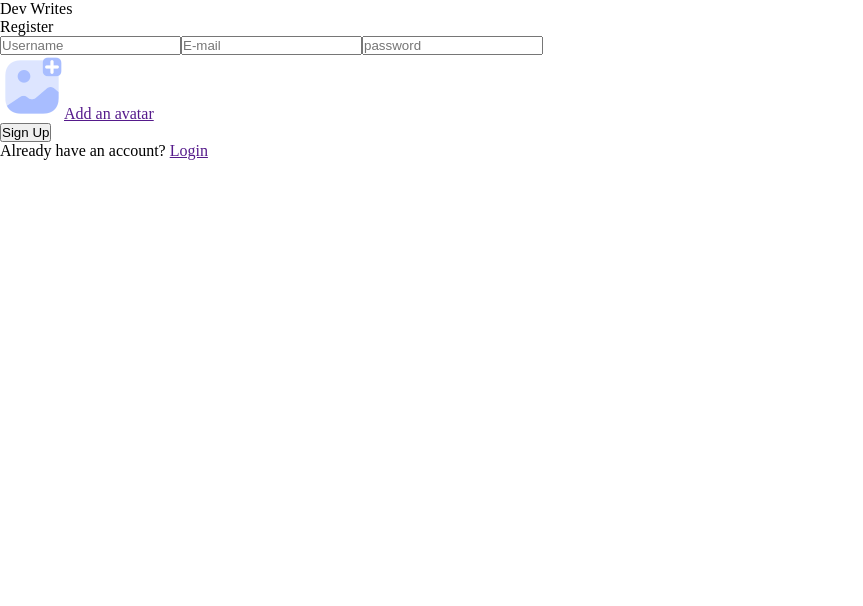
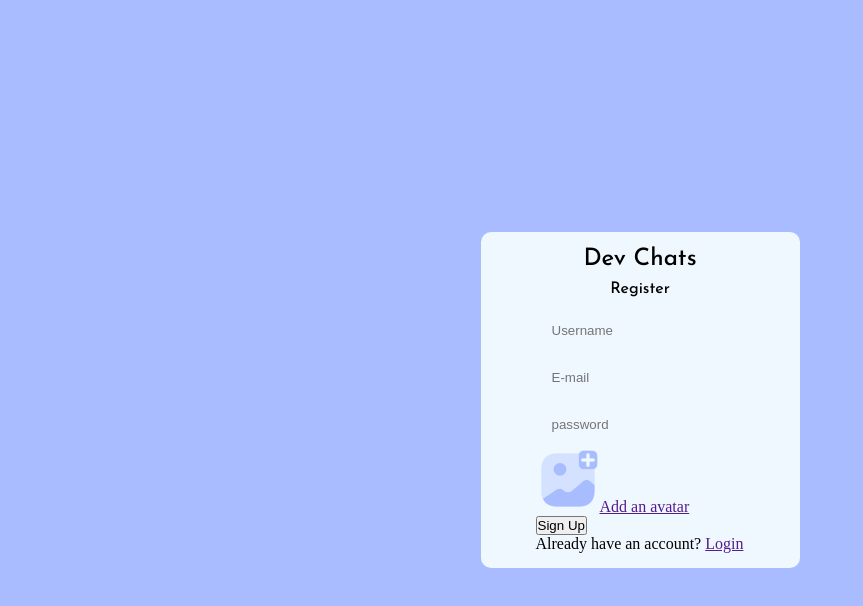
Before and after one commit to PranjalBarnwal/devWrites, a React (Vite) app: page / in a window 1280 px wide. Shown: the top 606 px of the page, without its empty margins (0-863 px from the left). Built offline with nearby package versions, Linux system fonts and the light colour scheme.

Commit message:
doing register page styling

```diff
--- a/src/pages/Register.css
+++ b/src/pages/Register.css
@@ -0,0 +1,40 @@
+@import url('https://fonts.googleapis.com/css2?family=Josefin+Sans:wght@500&display=swap');
+
+
+.register_container{
+    height: 100vh;
+    width: 100vw;
+    display: flex;
+    background-color: #A8BCFF;
+    align-items: center;
+    justify-content: center;
+}
+.register{
+    background-color: aliceblue;
+    border-radius: 10px;
+    padding: 15px 55px;
+}
+
+.register_name,.register_text{
+    text-align: center;
+    padding-bottom: 10px;
+}
+.register_name{
+font-family:'Josefin Sans', sans-serif;
+font-size: 1.5rem;
+}
+
+.register_text{
+    font-family: 'Josefin Sans', sans-serif;
+}
+
+.register_details{
+    display: flex;
+    flex-direction: column;
+}
+.register_details>input{
+    padding: 1rem;
+    background: transparent;
+    /* outline: none; */
+    border: none;
+}
--- a/src/pages/Register.jsx
+++ b/src/pages/Register.jsx
@@ -1,9 +1,11 @@
 import React from 'react'
+import "./../pages/Register.css"
 import addAvatar from "./../img/addAvatar.png";
 const Register = () => {
   return (
+    <div className="register_container">
     <div className='register'>
-      <div className="register_name">Dev Writes</div>
+      <div className="register_name">Dev Chats</div>
       <div className="register_text">Register</div>
       <div className="register_details">
         <input type="text" placeholder='Username'/>
@@ -17,6 +19,7 @@ const Register = () => {
       <button className="signup">Sign Up</button>
       <div>Already have an account? <a href="">Login</a></div>
     </div>
+    </div>
   )
 }
 
```
